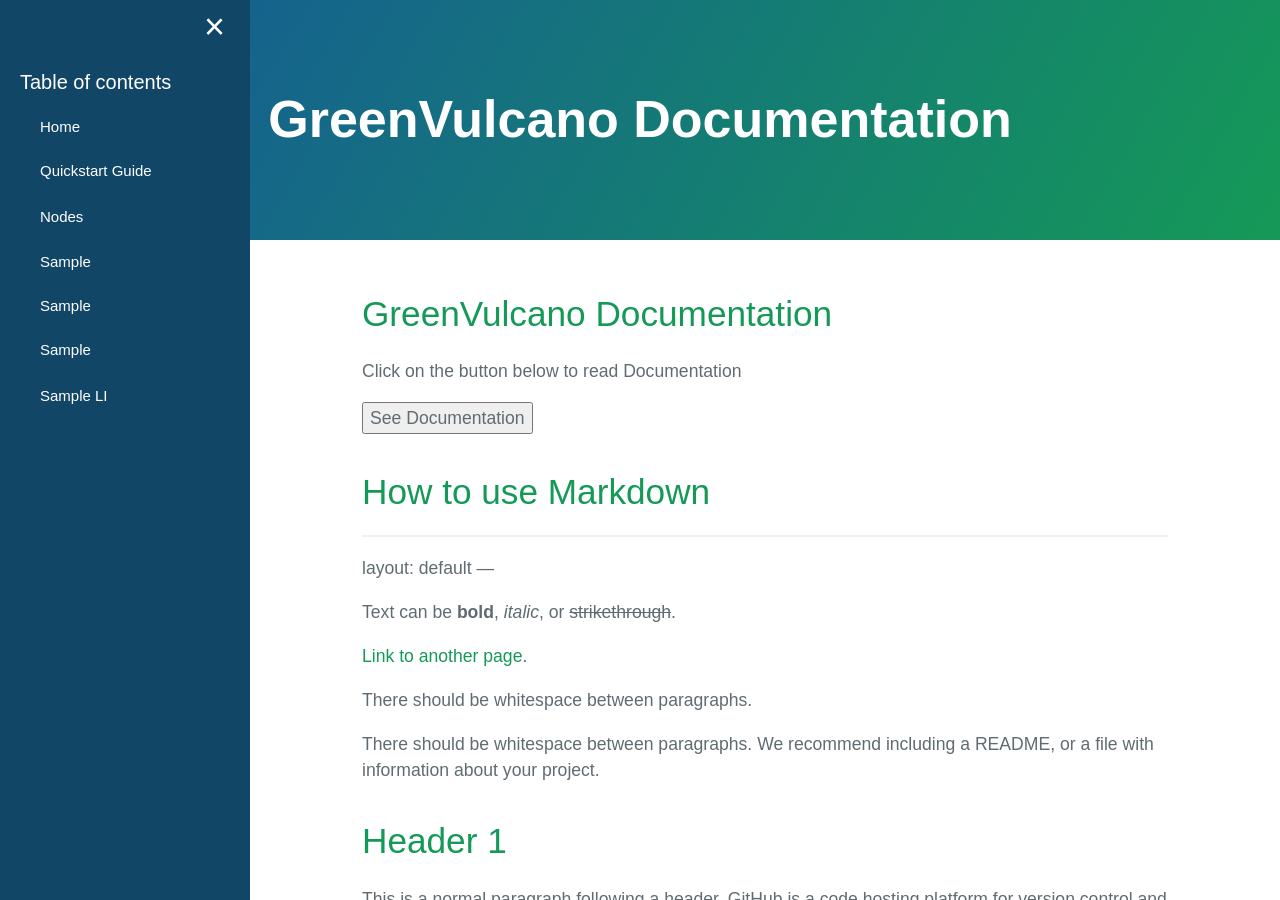
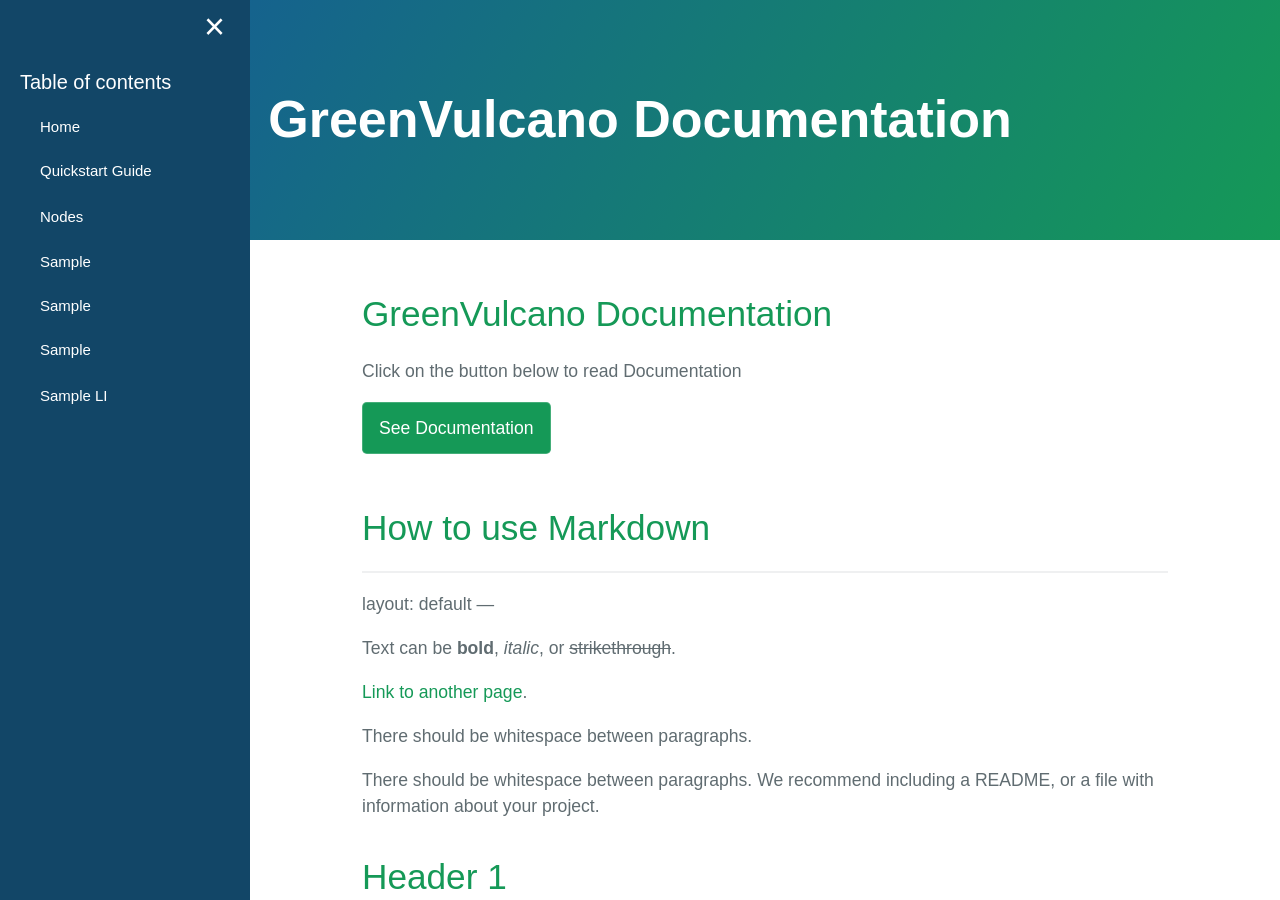
Before and after one commit to dianamw/GreenVulcano-Beta, a Jekyll site: the page built from index.md, in a window 1280 px wide and 900 px high. Built offline with Jekyll 4.4.1, drawn with Linux system fonts in a browser that asks for light colours; our own code applies the rules of GitHub Pages for plain Markdown files; a script that is not in the unit is left out; the repository's description, which GitHub fills in, is left out.

Commit message:
Update body.html

```diff
--- a/_includes/body.html
+++ b/_includes/body.html
@@ -59,7 +59,7 @@
       <h1>GreenVulcano Documentation</h1>
       <p>Click on the button below to read Documentation</p>
       <!--<button class="btn" onclick="openNav()">&#9776; See Documentation</button>-->
-        <button type="button" class="slide-toggle" class="btn">See Documentation</button>{{ content }}
+        <button type="button" class="btn slide-toggle">See Documentation</button>{{ content }}
 </body>
 <script>
   var acc = document.getElementsByClassName("accordion");
```
